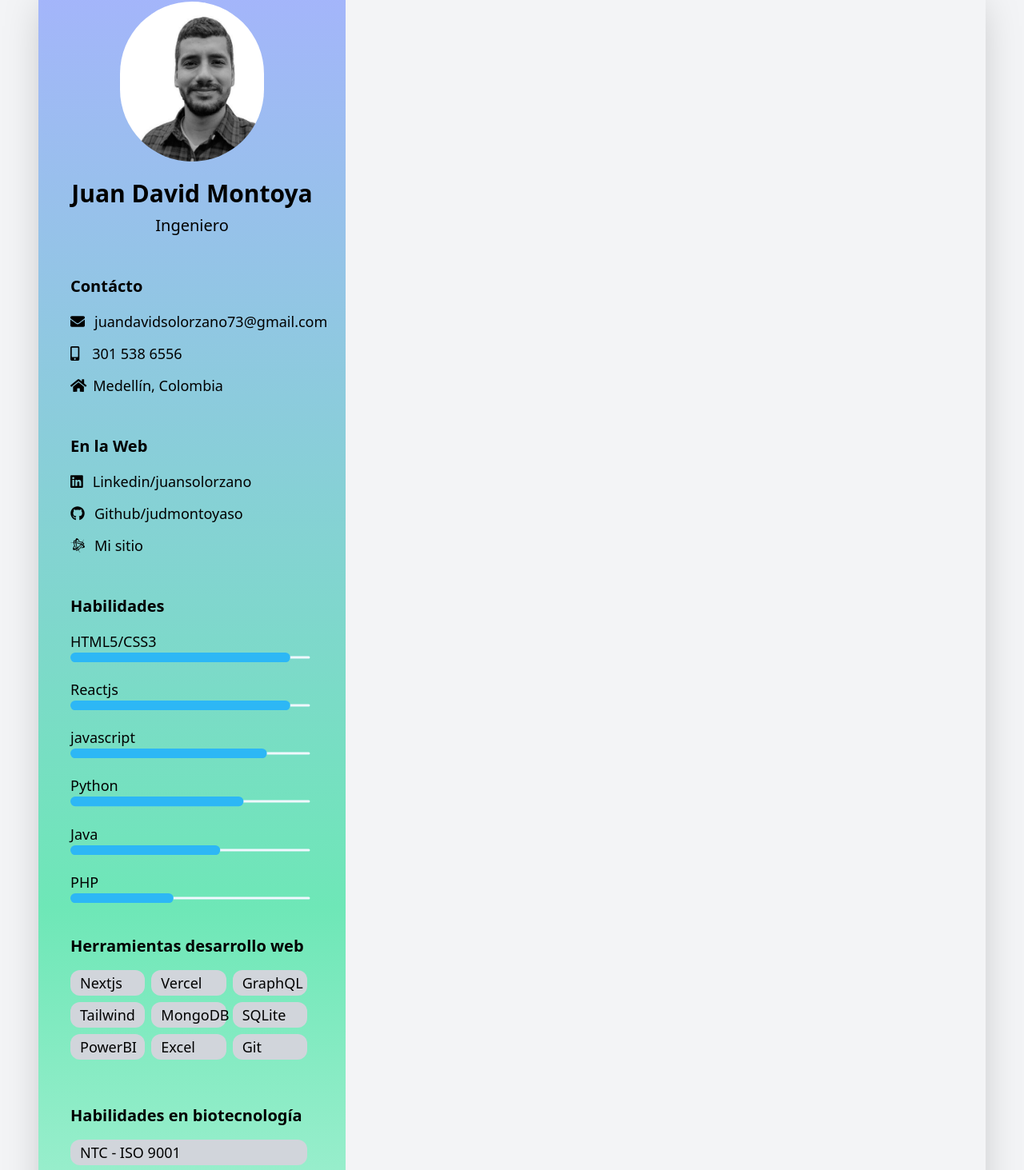
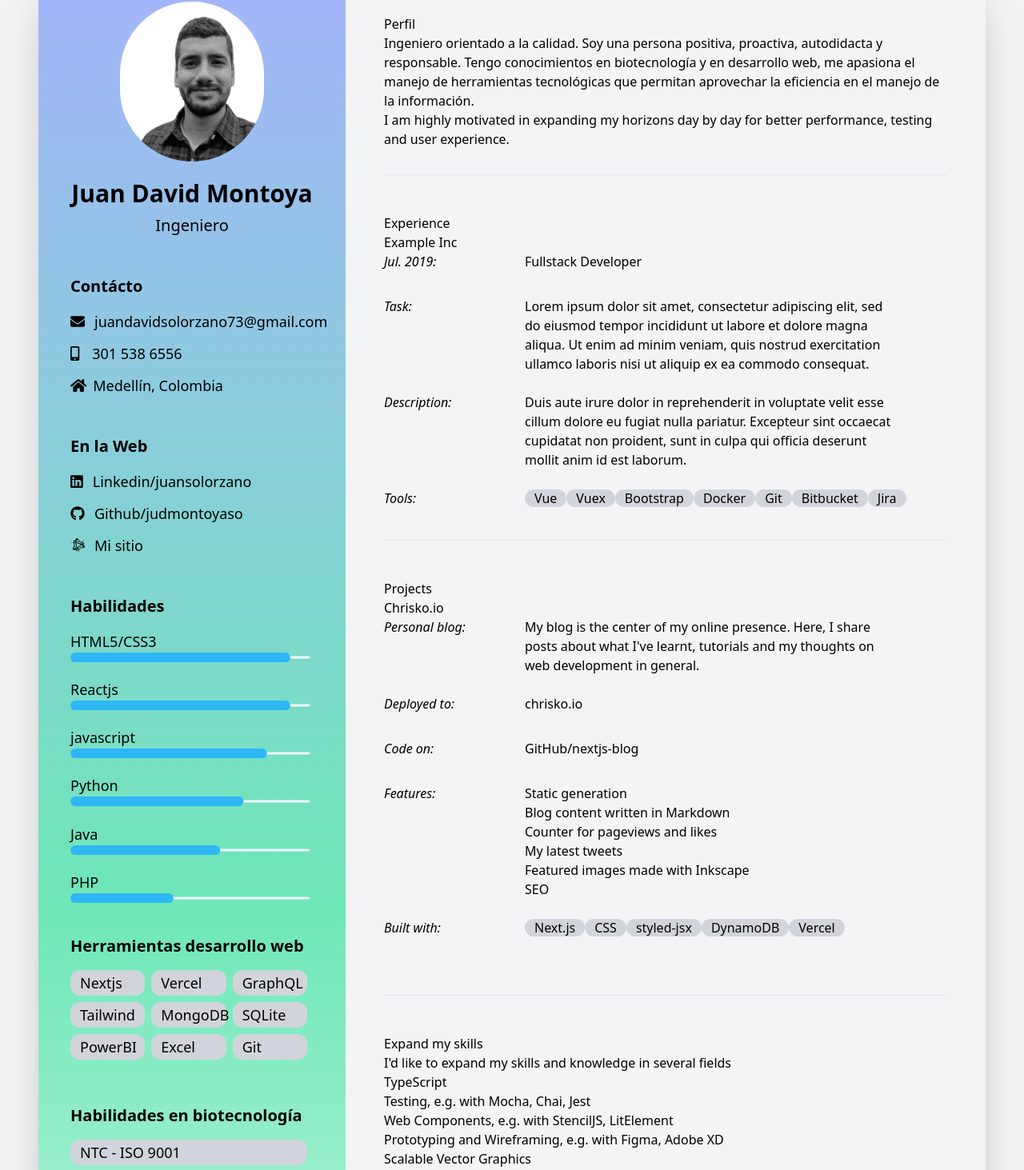
Before and after one commit to judmontoyaso/curriculum, a Next.js app: page /curriculum in a window 1280 px wide. Shown: the part 142-1605 px from the top of the page at 80% size. Built offline with nearby package versions, Linux system fonts and the light colour scheme.

Commit message:
corregir clases

```diff
--- a/pages/curriculum.jsx
+++ b/pages/curriculum.jsx
@@ -203,15 +203,15 @@ const curriculum = () => {
                 </ul>
               </div>
 
-              <div class="font-light text-lg px-1 mb-12">
-                <h2 class="text-xl font-semibold mb-4 mt-10 ">Educación</h2>
+              <div className="font-light text-lg px-1 mb-12">
+                <h2 className="text-xl font-semibold mb-4 mt-10 ">Educación</h2>
                 <div className="flex align-middle ">
                   <FontAwesomeIcon
                     icon={faCheckCircle}
                     className="text-green-500 mt-2 mr-2"
                   />
                   <div>
-                    <h3 class="font-semibold ">Ingeniería biológica</h3>
+                    <h3 className="font-semibold ">Ingeniería biológica</h3>
                     <p className="font-semibold text-gray-700">
                       Universidad Nacional de Colombia
                     </p>
@@ -223,7 +223,7 @@ const curriculum = () => {
                     className="text-green-500 mt-2 mr-2"
                   />
                   <div>
-                    <h3 class="font-semibold ">
+                    <h3 className="font-semibold ">
                       Desarrollo de aplicaciones web
                     </h3>
                     <p className="font-semibold text-gray-700">
@@ -233,21 +233,187 @@ const curriculum = () => {
                 </div>
               </div>
 
-              <div class="font-light text-lg px-2 mb-12">
-                <h2 class="text-xl font-semibold mb-4">Idiomas</h2>
+              <div className="font-light text-lg px-2 mb-12">
+                <h2 className="text-xl font-semibold mb-4">Idiomas</h2>
                 <div className="flex align-middle ">
                   <FontAwesomeIcon
                     icon={faCheckCircle}
                     className="text-green-500 mt-1 mr-2"
                   />
-                  <h3 class="font-semibold text-gray-700">Español</h3>
+                  <h3 className="font-semibold text-gray-700">Español</h3>
                 </div>
                 <div className="flex align-middle  ">
                   <FontAwesomeIcon
                     icon={faCheckCircle}
                     className="text-green-500 mt-1 mr-2"
                   />
-                  <h3 class="font-semibold text-gray-700">Inglés</h3>
+                  <h3 className="font-semibold text-gray-700">Inglés</h3>
+                </div>
+              </div>
+            </div>
+            <div className="content w-full p-12">
+              <div id="profile" className="prose">
+                <h2 className="section-headline">Perfil</h2>
+                <p>
+                  Ingeniero orientado a la calidad. Soy una persona positiva,
+                  proactiva, autodidacta y responsable. Tengo conocimientos en
+                  biotecnología y en desarrollo web, me apasiona el manejo de
+                  herramientas tecnológicas que permitan aprovechar la
+                  eficiencia en el manejo de la información.
+                </p>
+                <p>
+                  I am highly motivated in expanding my horizons day by day for
+                  better performance, testing and user experience.
+                </p>
+              </div>
+              <hr className="mt-8 mb-12" />
+              <div id="experience" className="prose">
+                <h2 className="section-headline">Experience</h2>
+                <div>
+                  <h3>Example Inc</h3>
+                  <section className="mb-6">
+                    <div className="lg:inline-block lg:w-3/12 lg:align-top italic mb-2">
+                      Jul.&nbsp;2019:
+                    </div>
+                    <div className="lg:inline-block lg:w-8/12 w-full">
+                      Fullstack Developer
+                    </div>
+                  </section>
+                  <section className="mb-6">
+                    <div className="lg:inline-block lg:w-3/12 lg:align-top italic mb-2">
+                      Task:
+                    </div>
+                    <div className="lg:inline-block lg:w-8/12 w-full">
+                      Lorem ipsum dolor sit amet, consectetur adipiscing elit,
+                      sed do eiusmod tempor incididunt ut labore et dolore magna
+                      aliqua. Ut enim ad minim veniam, quis nostrud exercitation
+                      ullamco laboris nisi ut aliquip ex ea commodo consequat.
+                    </div>
+                  </section>
+                  <section className="mb-6">
+                    <div className="lg:inline-block lg:w-3/12 lg:align-top italic mb-2">
+                      Description:
+                    </div>
+                    <div className="lg:inline-block lg:w-8/12 w-full">
+                      Duis aute irure dolor in reprehenderit in voluptate velit
+                      esse cillum dolore eu fugiat nulla pariatur. Excepteur
+                      sint occaecat cupidatat non proident, sunt in culpa qui
+                      officia deserunt mollit anim id est laborum.
+                    </div>
+                  </section>
+                  <section className="mb-6">
+                    <div className="lg:inline-block lg:w-3/12 lg:align-top italic mb-2">
+                      Tools:
+                    </div>
+                    <div className="lg:inline-block lg:w-8/12 w-full">
+                      <span className="rounded-xl bg-gray-300 px-3">Vue</span>
+                      <span className="rounded-xl bg-gray-300 px-3">Vuex</span>
+                      <span className="rounded-xl bg-gray-300 px-3">Bootstrap</span>
+                      <span className="rounded-xl bg-gray-300 px-3">Docker</span>
+                      <span className="rounded-xl bg-gray-300 px-3">Git</span>
+                      <span className="rounded-xl bg-gray-300 px-3">Bitbucket</span>
+                      <span className="rounded-xl bg-gray-300 px-3">Jira</span>
+                    </div>
+                  </section>
+                </div>
+              </div>
+              <hr className="mt-8 mb-12" />
+              <div id="projects" className="prose">
+                <h2 className="section-headline">Projects</h2>
+                <div className="mb-16">
+                  <h3 id="chrisko-headline">Chrisko.io</h3>
+                  <section className="mb-6">
+                    <div className="lg:inline-block lg:w-3/12 lg:align-top italic mb-2">
+                      Personal blog:
+                    </div>
+                    <div className="lg:inline-block lg:w-8/12 w-full">
+                      My blog is the center of my online presence. Here, I share
+                      posts about what I've learnt, tutorials and my thoughts on
+                      web development in general.
+                    </div>
+                  </section>
+                  <section className="mb-6">
+                    <div className="lg:inline-block lg:w-3/12 lg:align-top italic mb-2">
+                      Deployed to:
+                    </div>
+                    <div className="lg:inline-block lg:w-8/12 w-full">
+                      <a
+                        href="https://chrisko.io"
+                        target="_blank"
+                        rel="noopener noreferrer"
+                      >
+                        chrisko.io
+                      </a>
+                    </div>
+                  </section>
+                  <section className="mb-6">
+                    <div className="lg:inline-block lg:w-3/12 lg:align-top italic mb-2">
+                      Code on:
+                    </div>
+                    <div className="lg:inline-block lg:w-8/12 w-full">
+                      <a
+                        href="https://github.com/christiankozalla/nextjs-blog"
+                        target="_blank"
+                        rel="noopener noreferrer"
+                      >
+                        GitHub/nextjs-blog
+                      </a>
+                    </div>
+                  </section>
+                  <section className="mb-6">
+                    <div className="lg:inline-block lg:w-3/12 lg:align-top italic mb-2">
+                      Features:
+                    </div>
+                    <div className="lg:inline-block lg:w-8/12 w-full">
+                      <ul>
+                        <li>Static generation</li>
+                        <li>Blog content written in Markdown</li>
+                        <li>Counter for pageviews and likes</li>
+                        <li>My latest tweets</li>
+                        <li>Featured images made with Inkscape</li>
+                        <li>SEO</li>
+                      </ul>
+                    </div>
+                  </section>
+
+                  <section className="mb-6">
+                    <div className="lg:inline-block lg:w-3/12 lg:align-top italic mb-2">
+                      Built with:
+                    </div>
+                    <div className="lg:inline-block lg:w-8/12 w-full">
+                      <span className="rounded-xl bg-gray-300 px-3">Next.js</span>
+                      <span className="rounded-xl bg-gray-300 px-3">CSS</span>
+                      <span className="rounded-xl bg-gray-300 px-3">
+                        styled-jsx
+                      </span>
+                      <span className="rounded-xl bg-gray-300 px-3">DynamoDB</span>
+                      <span className="rounded-xl bg-gray-300 px-3">Vercel</span>
+                    </div>
+                  </section>
+                </div>
+              </div>
+              <hr className="mt-8 mb-12" />
+              <div id="projects" className="prose">
+                <h2 className="section-headline">Expand my skills</h2>
+                <div className="mb-16">
+                  <h4 id="expand-knowledge-headline">
+                    I'd like to expand my skills and knowledge in several fields
+                  </h4>
+                  <ul>
+                    <li>TypeScript</li>
+                    <li>Testing, e.g. with Mocha, Chai, Jest</li>
+                    <li>Web Components, e.g. with StencilJS, LitElement</li>
+                    <li>
+                      Prototyping and Wireframing, e.g. with Figma, Adobe XD
+                    </li>
+                    <li>Scalable Vector Graphics</li>
+                    <li>Databases</li>
+                    <li>Mobile development</li>
+                    <li>
+                      Backend development, e.g. learn additional language like
+                      Go, Python, PHP, Ruby, Java, Rust
+                    </li>
+                  </ul>
                 </div>
               </div>
             </div>
```
